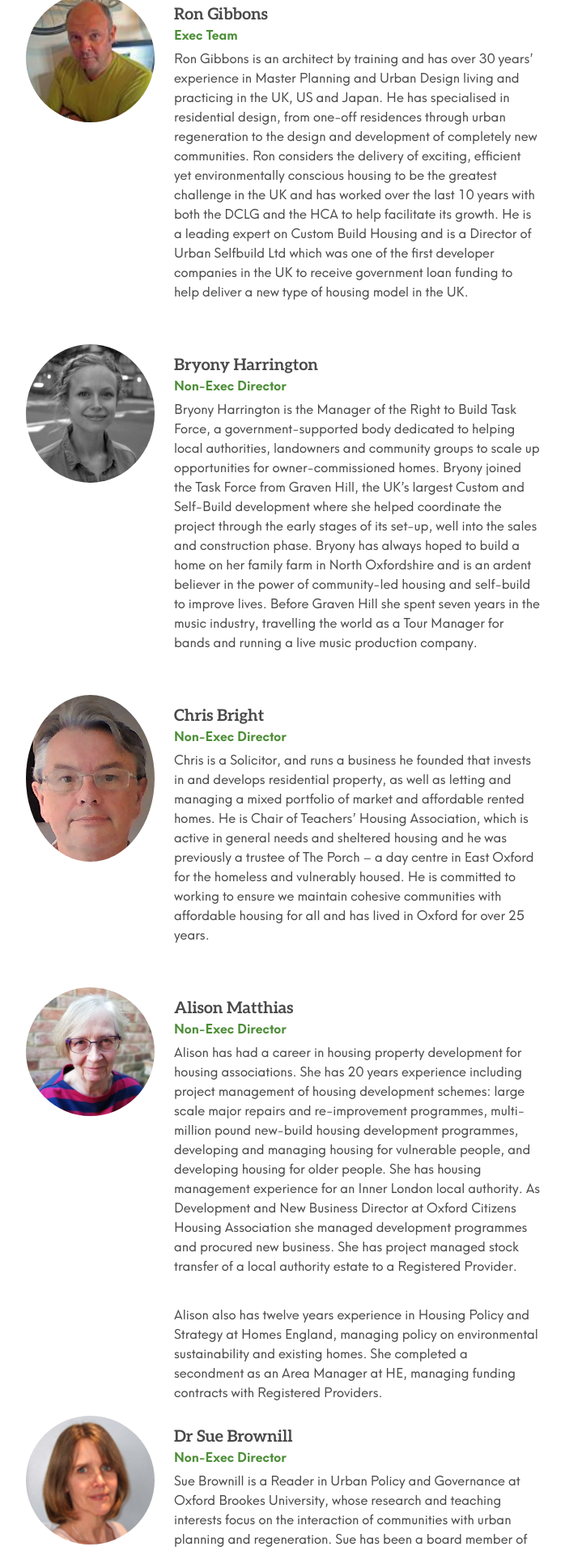
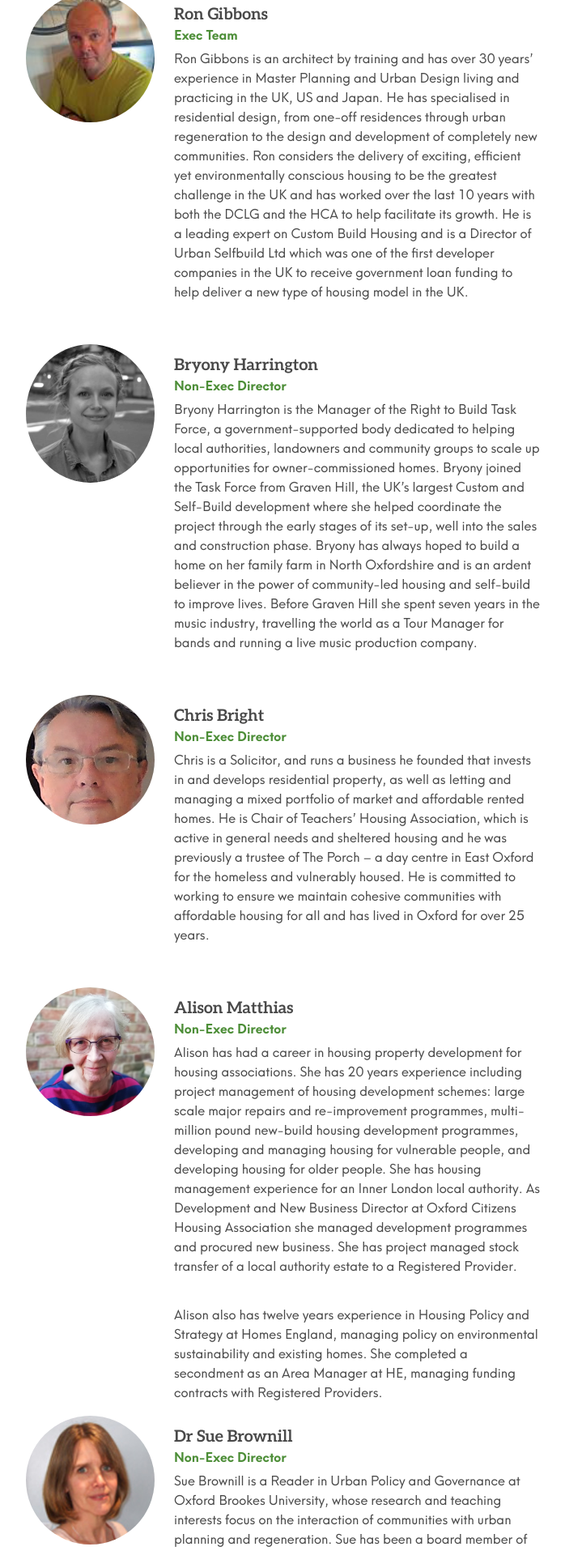
Before and after one commit to johnpuddephatt/oclt, a Jekyll site: the page built from _pages/about.md, in a window 1280 px wide. Shown: the part 2456-4371 px from the top of the page at 81% size, without its empty margins (308-1006 px from the left). Built offline with Jekyll 4.4.1, drawn with Linux system fonts in a browser that asks for light colours.

Commit message:
Update from Forestry.io Charlie Fisher updated _data/people.yml

```diff
--- a/_data/people.yml
+++ b/_data/people.yml
@@ -70,7 +70,7 @@ people:
     as a Tour Manager for bands and running a live music production company.
 - name: Chris Bright
   role: Non-Exec Director
-  image: "/uploads/Chris Bright photo.PNG"
+  image: "/uploads/Chris Bright photo SQUARE.png"
   description: Chris is a Solicitor, and runs a business he founded that invests in
     and develops residential property, as well as letting and managing a mixed portfolio
     of market and affordable rented homes. He is Chair of Teachers’ Housing Association,
```
